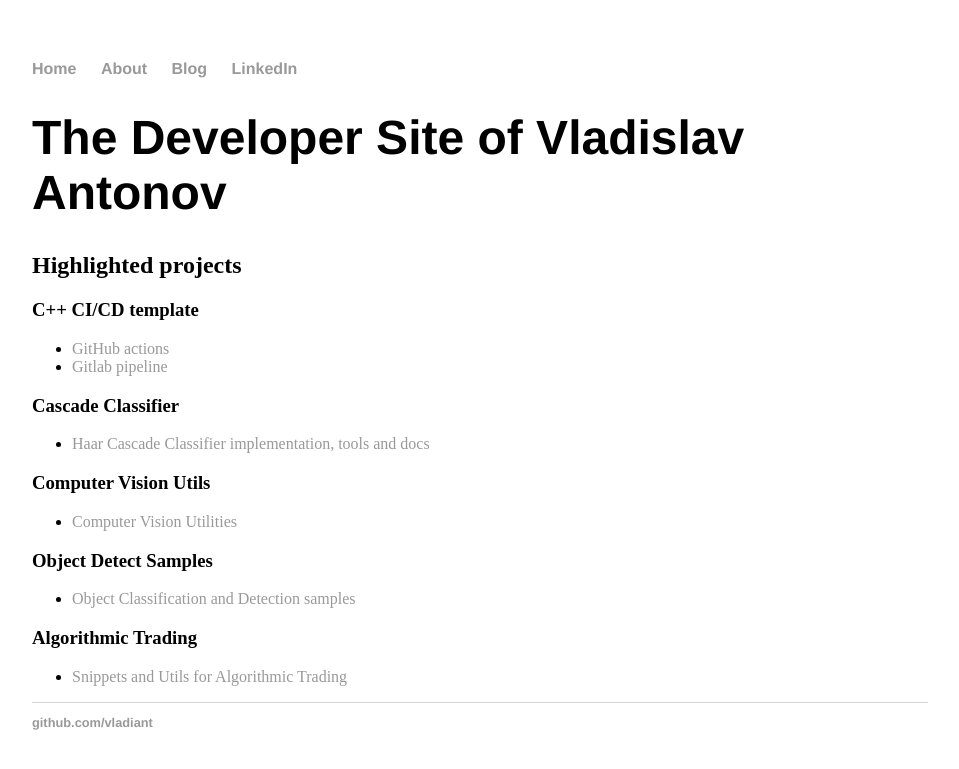
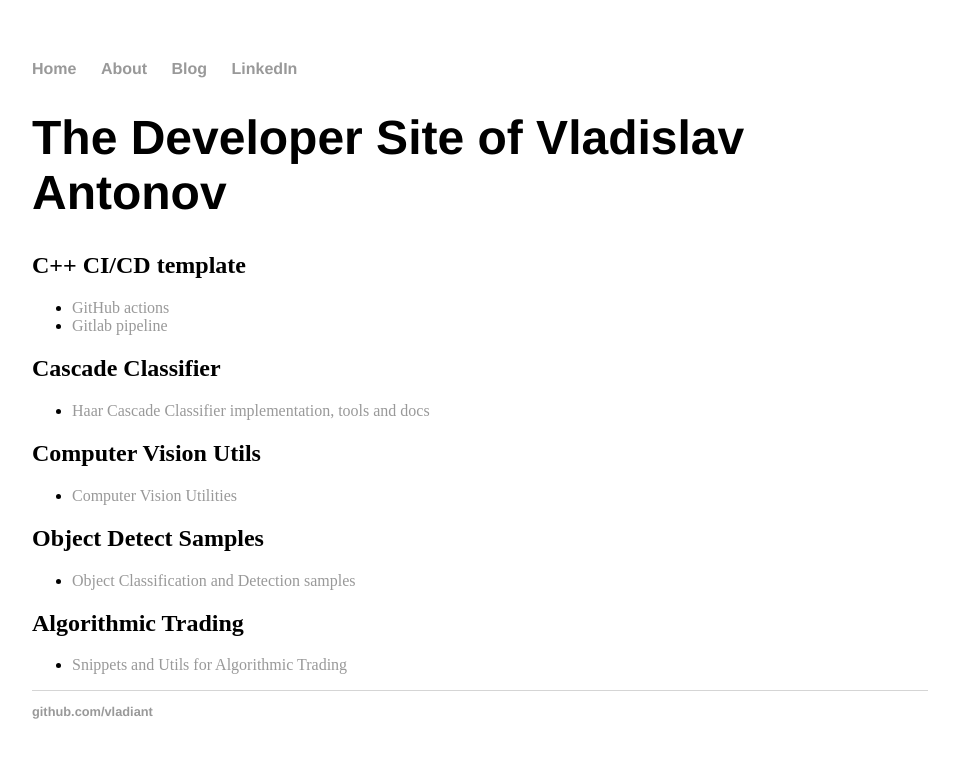
Before and after one commit to vladiant/vladiant.github.io, a Jekyll site: the page built from index.html, in a window 1280 px wide. Shown: the top 769 px of the page, without its empty margins (160-1119 px from the left). Built offline with Jekyll 4.4.1, drawn with Linux system fonts in a browser that asks for light colours.

Commit message:
Change title page style

```diff
--- a/index.html
+++ b/index.html
@@ -5,34 +5,32 @@ title: vladiant
 <div class="blurb">
 	<h1>The Developer Site of Vladislav Antonov</h1>
 
-	<h2>Highlighted projects</h2>
-
-	<h3>C++ CI/CD template</h3>
+	<h2>C++ CI/CD template</h2>
 
 	<ul>
 		<li><a href="https://github.com/vladiant/test_cpp_ci">GitHub actions</a></li>
 		<li><a href="https://gitlab.com/vladiant/cpp_ci_example">Gitlab pipeline</a></li>
 	</ul>
 
-	<h3>Cascade Classifier</h3>
+	<h2>Cascade Classifier</h2>
 
 	<ul>
 		<li><a href="https://github.com/vladiant/CascadeClassifier">Haar Cascade Classifier implementation, tools and docs</a></li>
 	</ul>
 
-	<h3>Computer Vision Utils</h3>
+	<h2>Computer Vision Utils</h2>
 
 	<ul>
 		<li><a href="https://github.com/vladiant/ComputerVisionUtils">Computer Vision Utilities</a></li>
 	</ul>
 
-	<h3>Object Detect Samples</h3>
+	<h2>Object Detect Samples</h2>
 
 	<ul>
 		<li><a href="https://github.com/vladiant/ObjectDetectSamples">Object Classification and Detection samples</a></li>
 	</ul>
 
-	<h3>Algorithmic Trading</h3>
+	<h2>Algorithmic Trading</h2>
 
 	<ul>
 		<li><a href="https://github.com/vladiant/AlgorithmicTrading">Snippets and Utils for Algorithmic Trading</a></li>
```
